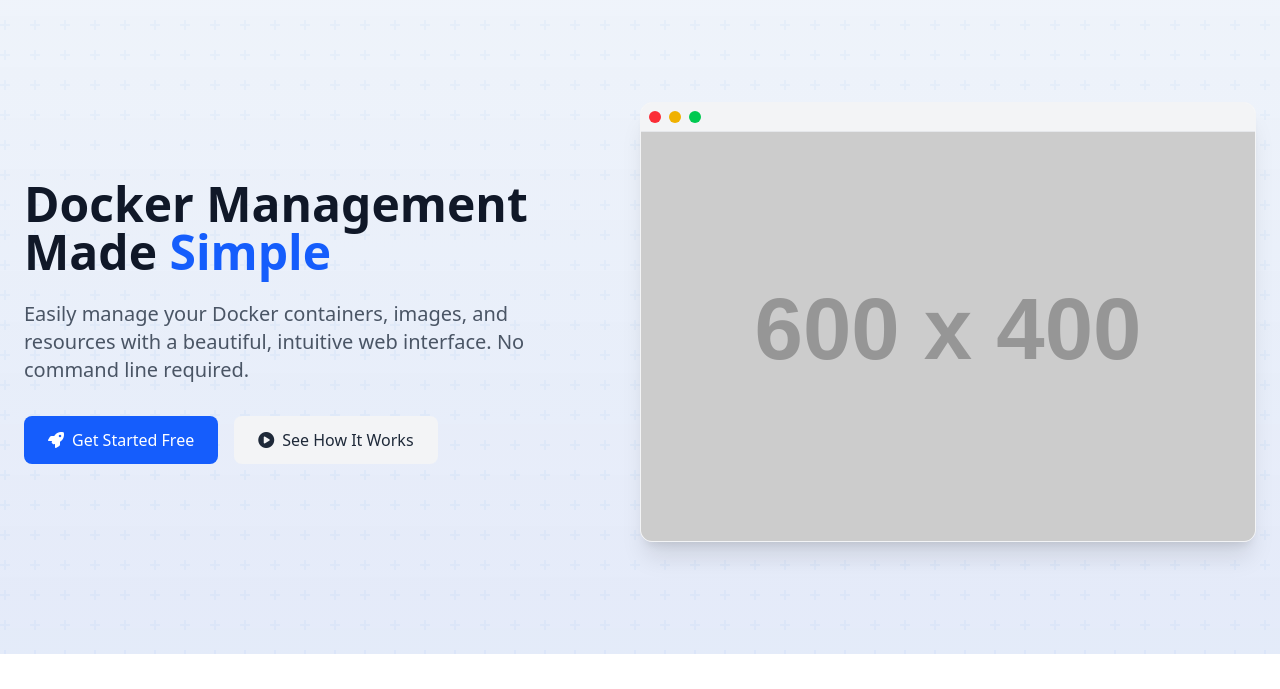
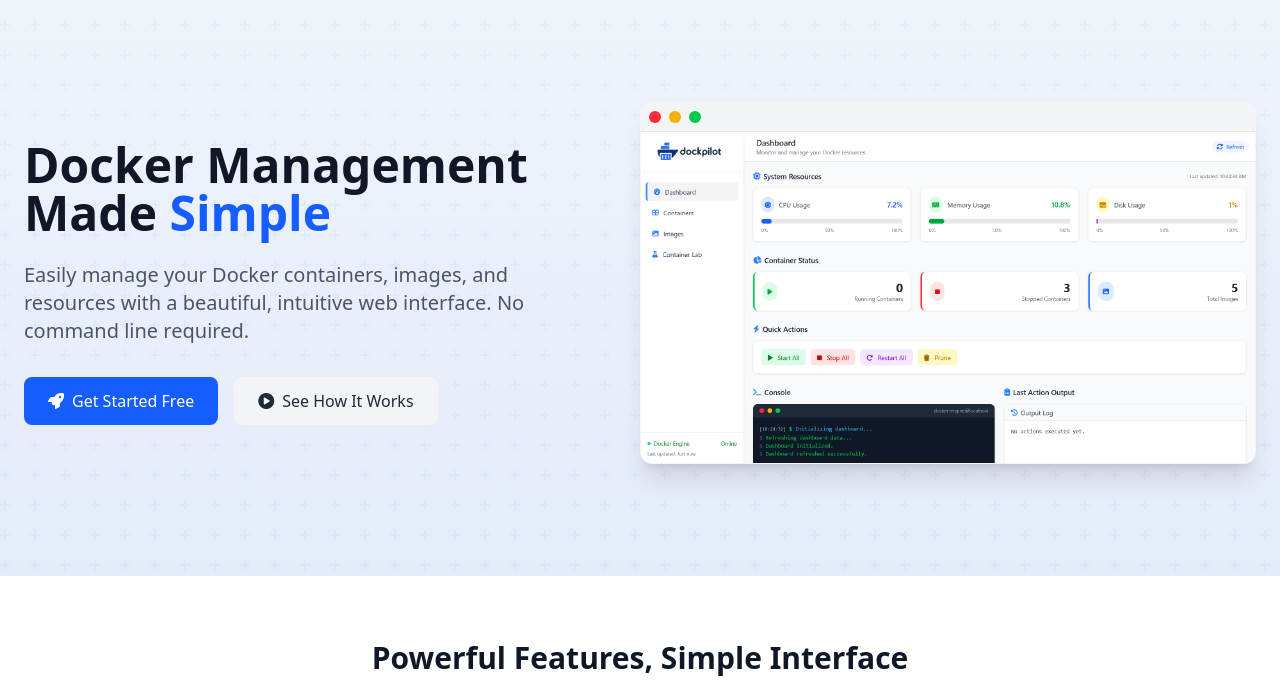
Before and after one commit to ArpitCS/dock-pilot, a website: page views/homepage.html in a window 1280 px wide. Shown: the part 74-763 px from the top of the page. Drawn offline with nearby package versions, Linux system fonts and the light colour scheme; placeholder pictures from the web are drawn by us.

Commit message:
UI Fixes & Homepage Image Addition

```diff
--- a/views/homepage.html
+++ b/views/homepage.html
@@ -235,7 +235,7 @@
                 </div>
               </div>
               <img
-                src="https://placehold.co/600x400/e2e8f0/475569?text=DockPilot+Dashboard+Preview"
+                src="/images/dashboard.png"
                 alt="DockPilot Dashboard Preview"
                 class="w-full object-cover"
               />
```
Also changed, not shown: views/containers.html (+1 -1 lines), public/images/dashboard.png (added).
